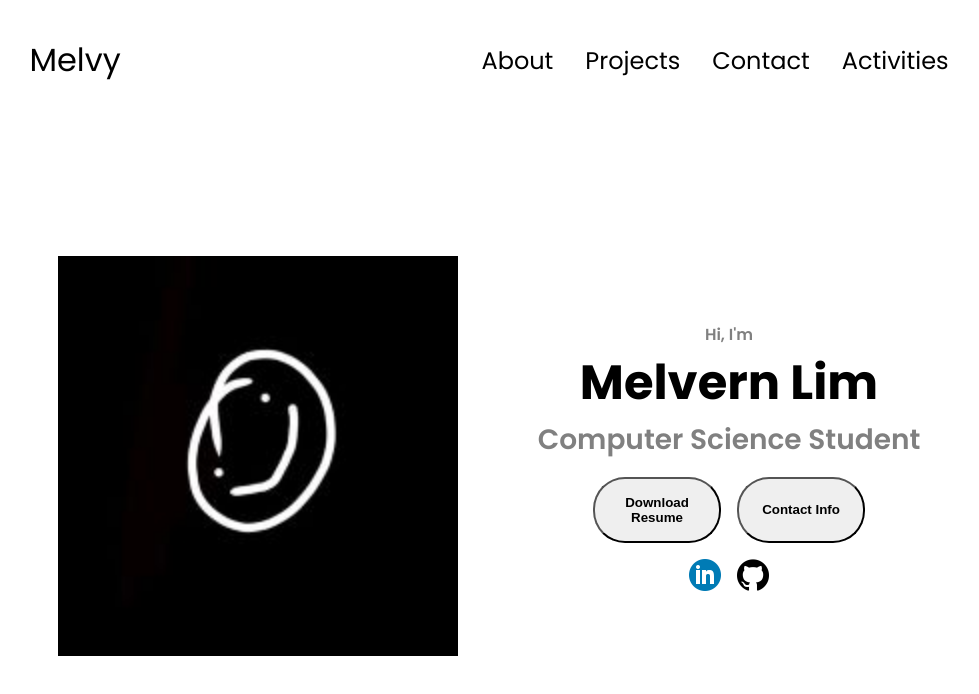
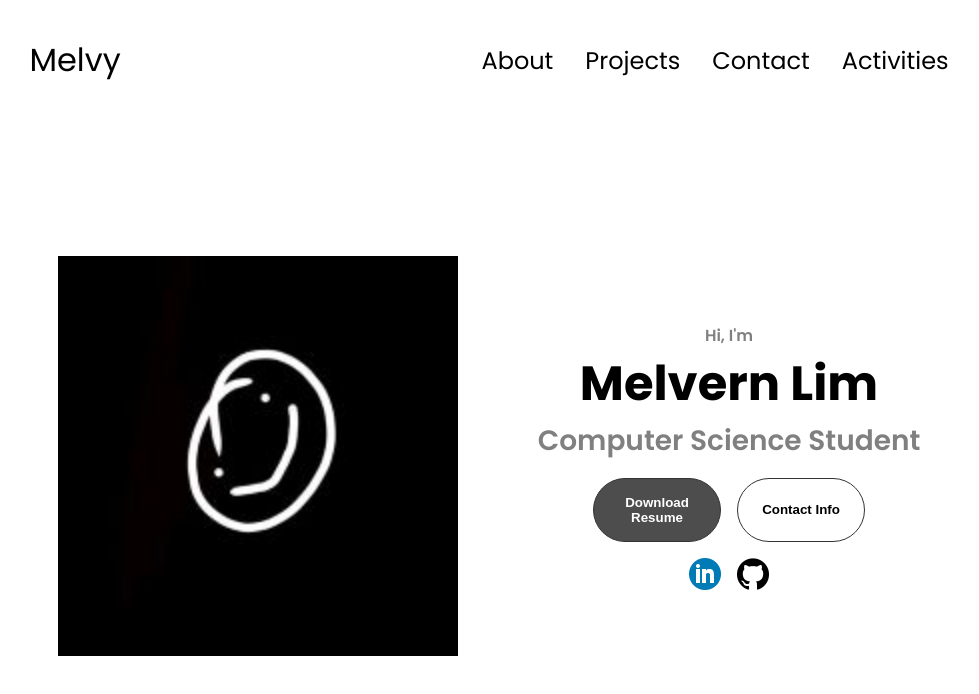
Before and after one commit to melvy13/melvy-portfolio, a plain HTML site: page index.html in a window 1280 px wide. Shown: the whole page, without its empty margins (151-1130 px from the left). Drawn offline with Linux system fonts and the light colour scheme.

Commit message:
button colors

```diff
--- a/index.html
+++ b/index.html
@@ -50,10 +50,10 @@
         <h1 class="title">Melvern Lim</h1>
         <p class="section__text__p2">Computer Science Student</p>
         <div class="btn-container">
-          <button class="btn" onclick="window.open('./assets/test.pdf')">
+          <button class="btn btn-color-1" onclick="window.open('./assets/test.pdf')">
             Download Resume
           </button>
-          <button class="btn" onclick="location.href='./#contact'">
+          <button class="btn btn-color-2" onclick="location.href='./#contact'">
             Contact Info
           </button>
         </div>
--- a/style.css
+++ b/style.css
@@ -221,6 +221,31 @@ section {
     border-radius: 2rem;
 }
 
+.btn-color-1, .btn-color-2 {
+    border: hsl(0, 0%, 20%) 0.1rem solid;
+}
+
+.btn-color-1:hover, .btn-color-2:hover {
+    cursor: pointer;
+}
+
+.btn-color-1, .btn-color-2:hover {
+    background: hsl(0, 0%, 30%);
+    color: hsl(0, 0%, 100%);
+}
+
+.btn-color-1:hover {
+    background: hsl(0, 0%, 0%);
+}
+
+.btn-color-2 {
+    background: none;
+}
+
+.btn-color-2:hover {
+    border: hsl(0, 0%, 100%) 0.1rem solid;
+}
+
 /* Media Queries */
 @media screen and (max-width: 1200px) {
     #desktop-nav {
```
